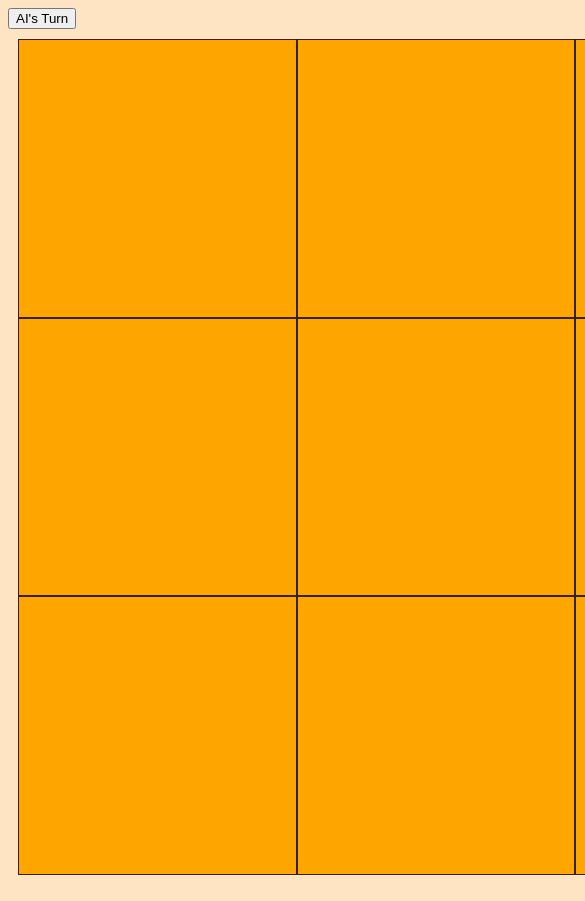
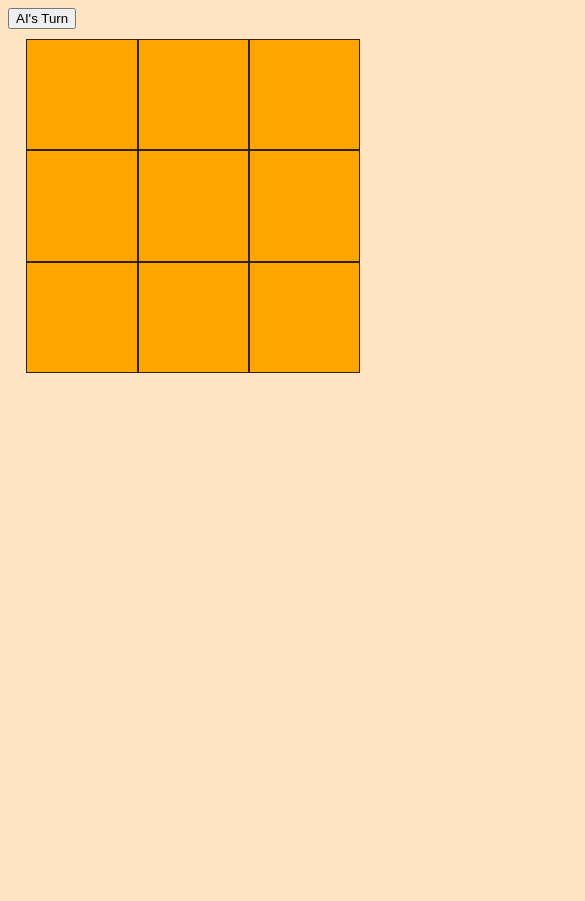
Before and after one commit to AbhisheKaushik/AbhisheKaushik.github.io, a plain HTML site: page index.html in a window 390 px wide. Shown: the top 901 px of the page, 585 px wide, since content can reach past the window. After the commit the page ends 844 px from the top, so only its background shows below. Drawn offline with Linux system fonts and the light colour scheme.

Commit message:
Updated Style.css for mobile

```diff
--- a/style.css
+++ b/style.css
@@ -29,3 +29,14 @@ body {
     height: 80%;
     font-size: 10rem;
 }
+
+@media only screen and (max-width: 768px) {
+    .container {
+        display: grid;
+        width: 40vh;
+        height: 40vh;
+    }
+    .holder {
+        font-size: 30px;
+    }
+}
```
